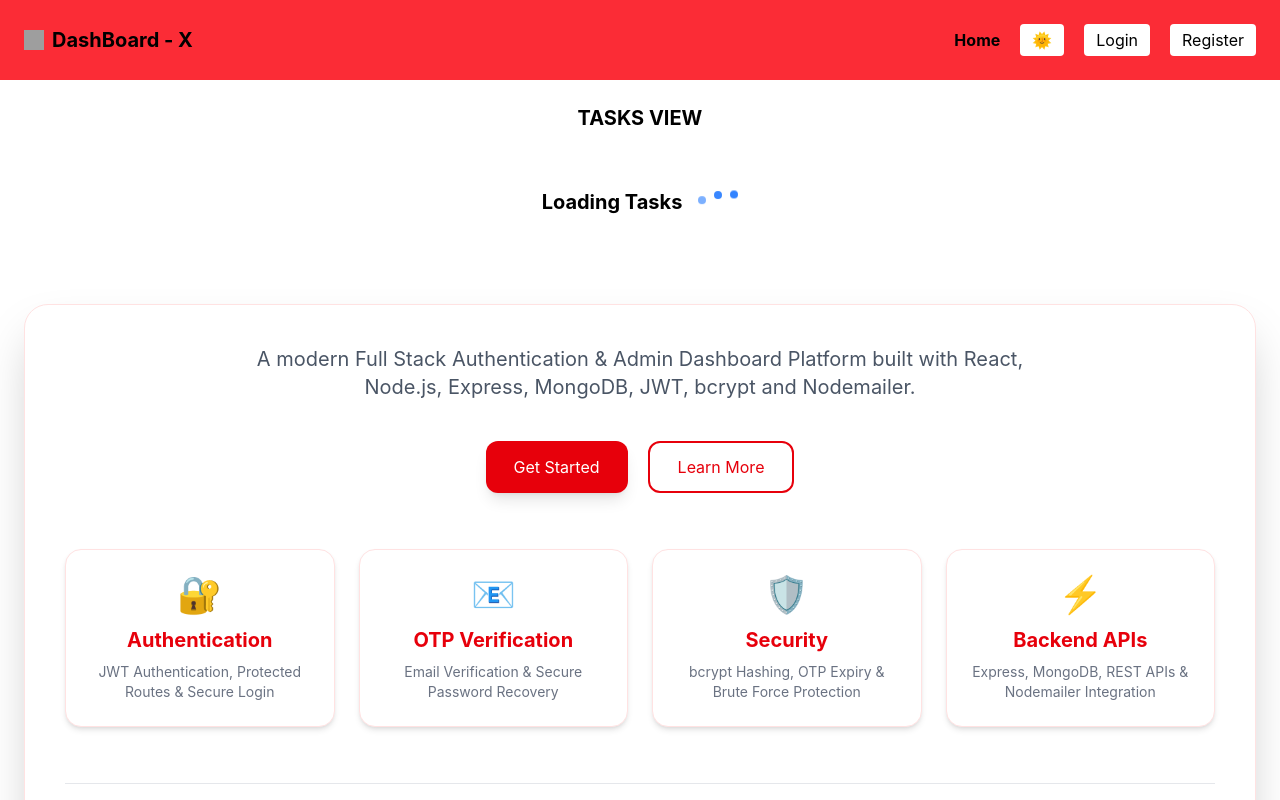
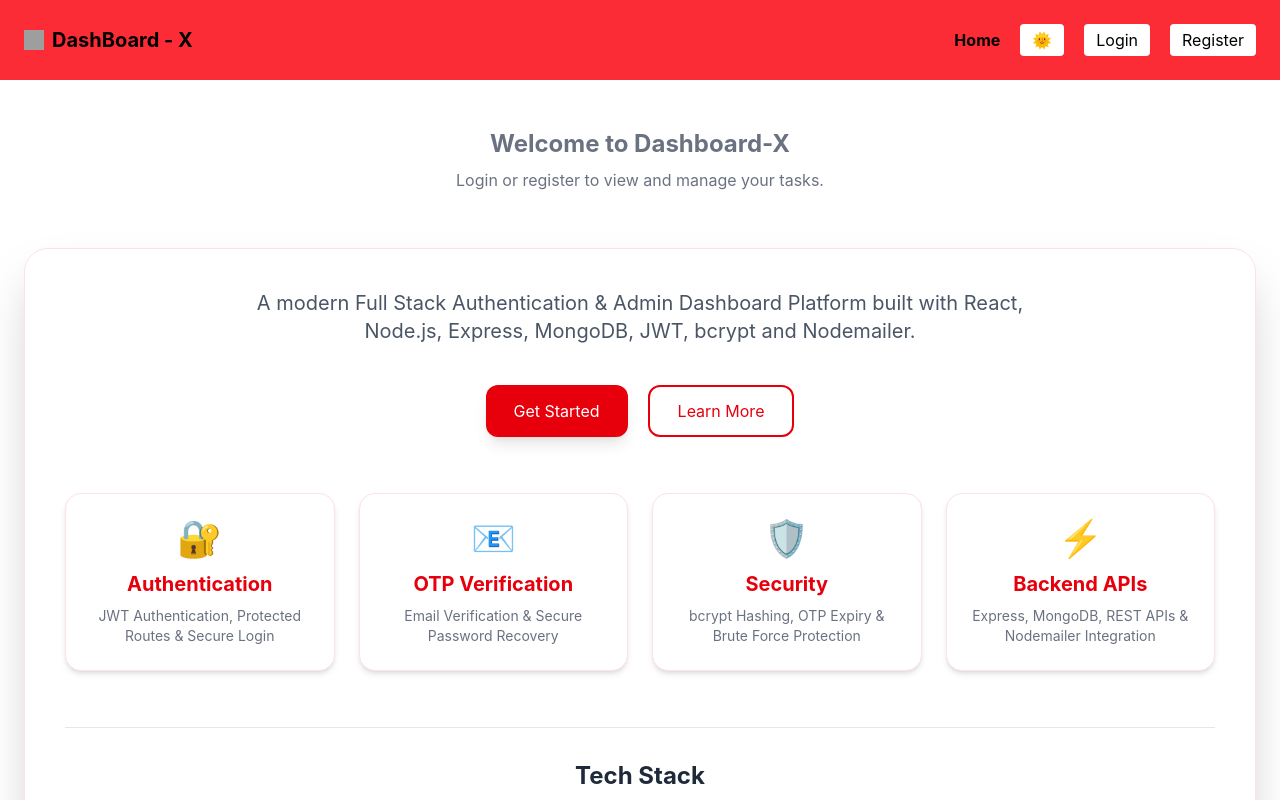
Before and after one commit to hrishabhhh/dashboard-x, a React (Vite) app in the folder frontend/: page / in a window 1280 px wide. Shown: the top 800 px of the page. Built offline with nearby package versions, Linux system fonts and the light colour scheme; no server answers; grey boxes are pictures that could not be loaded.

Commit message:
Authentication and Loader fixes

```diff
--- a/frontend/src/pages/Home.jsx
+++ b/frontend/src/pages/Home.jsx
@@ -1,14 +1,17 @@
 import { useOutletContext } from "react-router-dom";
 import HeroHome from "../components/HeroHome";
 import TaskList from "./TaskList";
+import { useAuth } from "../hooks/useAuth";
 
 function Home() {
   const refreshKey = useOutletContext();
+  const { isAuthenticated, user } = useAuth();
+
   return (
     <>
       <div className="my-2 mx-4 flex flex-col items-center align-center">
         <h1 className=" text-xl font-bold text-white-900 m-4 uppercase">
-          Tasks View{" "}
+          {isAuthenticated || user ? "Tasks View" : ""}
         </h1>
         <TaskList refreshKey={refreshKey} />
       </div>
--- a/frontend/src/pages/TaskList.jsx
+++ b/frontend/src/pages/TaskList.jsx
@@ -15,6 +15,7 @@ function TaskList({ refreshKey }) {
   const [selectedTask, setSelectedTask] = useState(null);
   const [deleteTaskId, setDeleteTaskId] = useState(null);
   const { user } = useAuth();
+  const { user: authUser, isAuthenticated, loading: authLoading } = useAuth();
 
   async function loadTasks() {
     try {
@@ -59,6 +60,28 @@ function TaskList({ refreshKey }) {
     "bg-indigo-950 border-indigo-800",
     "bg-cyan-950 border-cyan-800",
   ];
+
+  if (authLoading) {
+    return <Loader message="Checking Authentication" />;
+  }
+
+  if (!isAuthenticated || !authUser) {
+    return (
+      <>
+        <div className="flex min-h-[10vh] items-center justify-center px-4">
+          <div className="text-center">
+            <h2 className="text-2xl font-bold text-gray-500">
+              Welcome to Dashboard-X
+            </h2>
+
+            <p className="mt-2 text-gray-500">
+              Login or register to view and manage your tasks.
+            </p>
+          </div>
+        </div>
+      </>
+    );
+  }
 
   if (loading) {
     return <Loader message="Loading Tasks" />;
```
